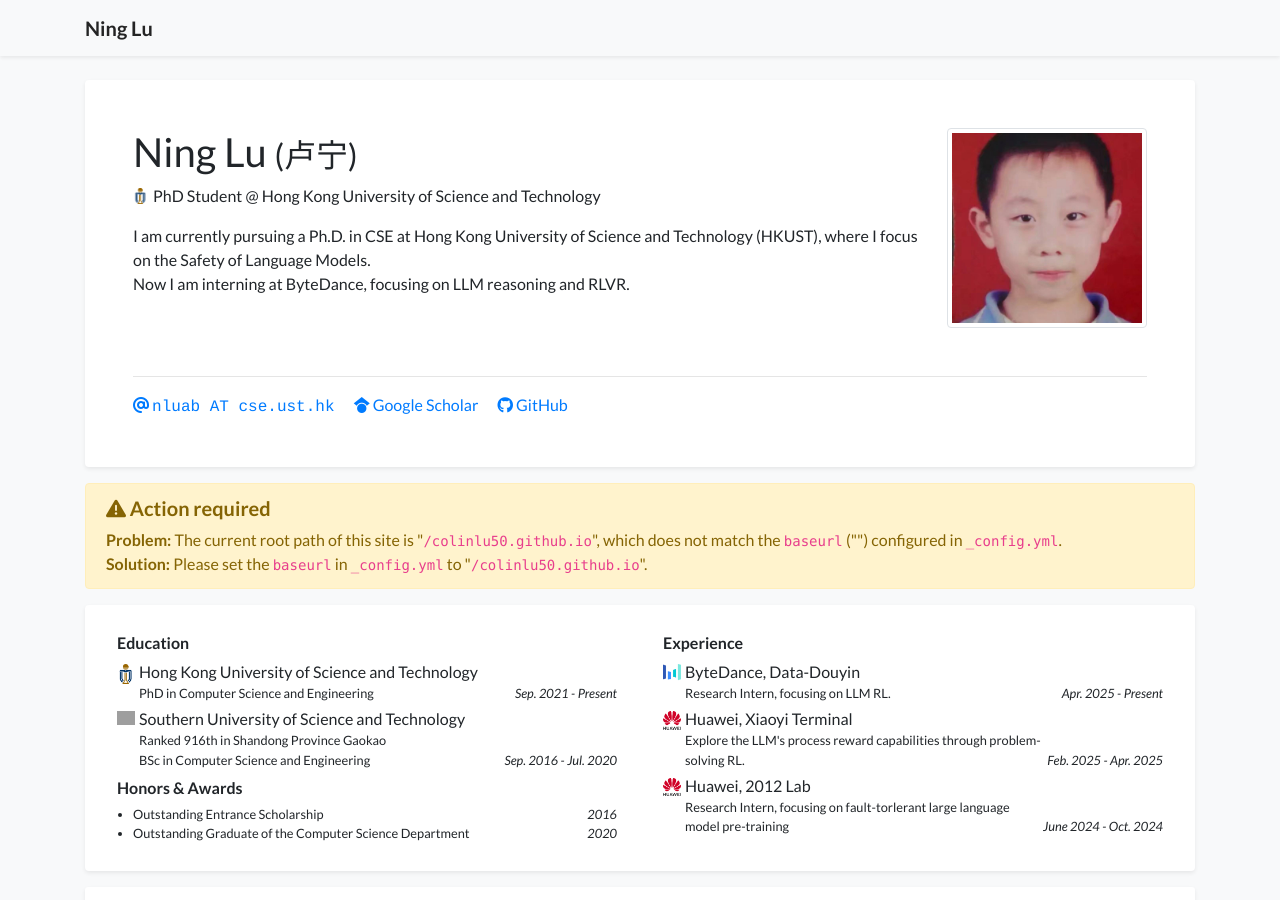
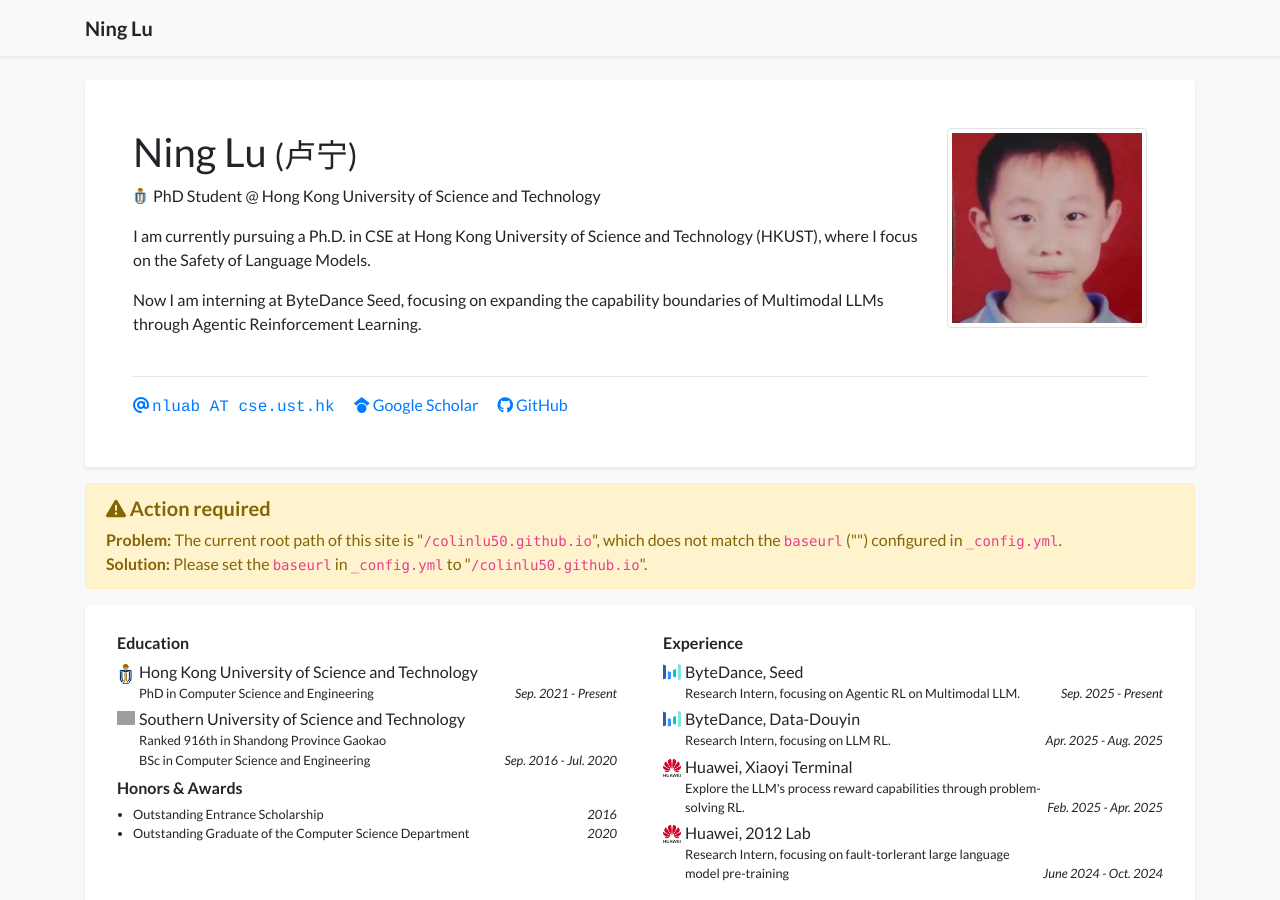
Before and after one commit to ColinLu50/colinlu50.github.io, a Jekyll site: the page built from index.html, in a window 1280 px wide and 900 px high. Built offline with Jekyll 4.4.1, drawn with Linux system fonts in a browser that asks for light colours; nearby versions of some CDN libraries; a style sheet for code colours, icons or effects is not loaded; grey boxes are pictures that could not be loaded.

Commit message:
udpate 9.8 to seed

```diff
--- a/_data/profile.yml
+++ b/_data/profile.yml
@@ -23,7 +23,8 @@
 short_bio: >-
   I am currently pursuing a Ph.D. in CSE at Hong Kong University of Science and Technology (HKUST), where I focus on the Safety of Language Models.
   <p>
-  Now I am interning at ByteDance, focusing on LLM reasoning and RLVR.
+  <p>
+  Now I am interning at ByteDance Seed, focusing on expanding the capability boundaries of Multimodal LLMs through Agentic Reinforcement Learning.
   </p>
 
 portrait_url: /assets/images/photos/portrait.png
@@ -57,10 +58,16 @@
 #  date: 2021
 
 experience:
+- name: ByteDance, Seed
+  logo: /assets/images/photos/ByteDance_logo.png
+  position: Research Intern, focusing on Agentic RL on Multimodal LLM.
+  date: Sep. 2025 - Present
+
+
 - name: ByteDance, Data-Douyin
   logo: /assets/images/photos/ByteDance_logo.png
   position: Research Intern, focusing on LLM RL.
-  date: Apr. 2025 - Present
+  date: Apr. 2025 - Aug. 2025
 
 - name: Huawei, Xiaoyi Terminal
   logo: /assets/images/photos/Huawei_logo.png
```
